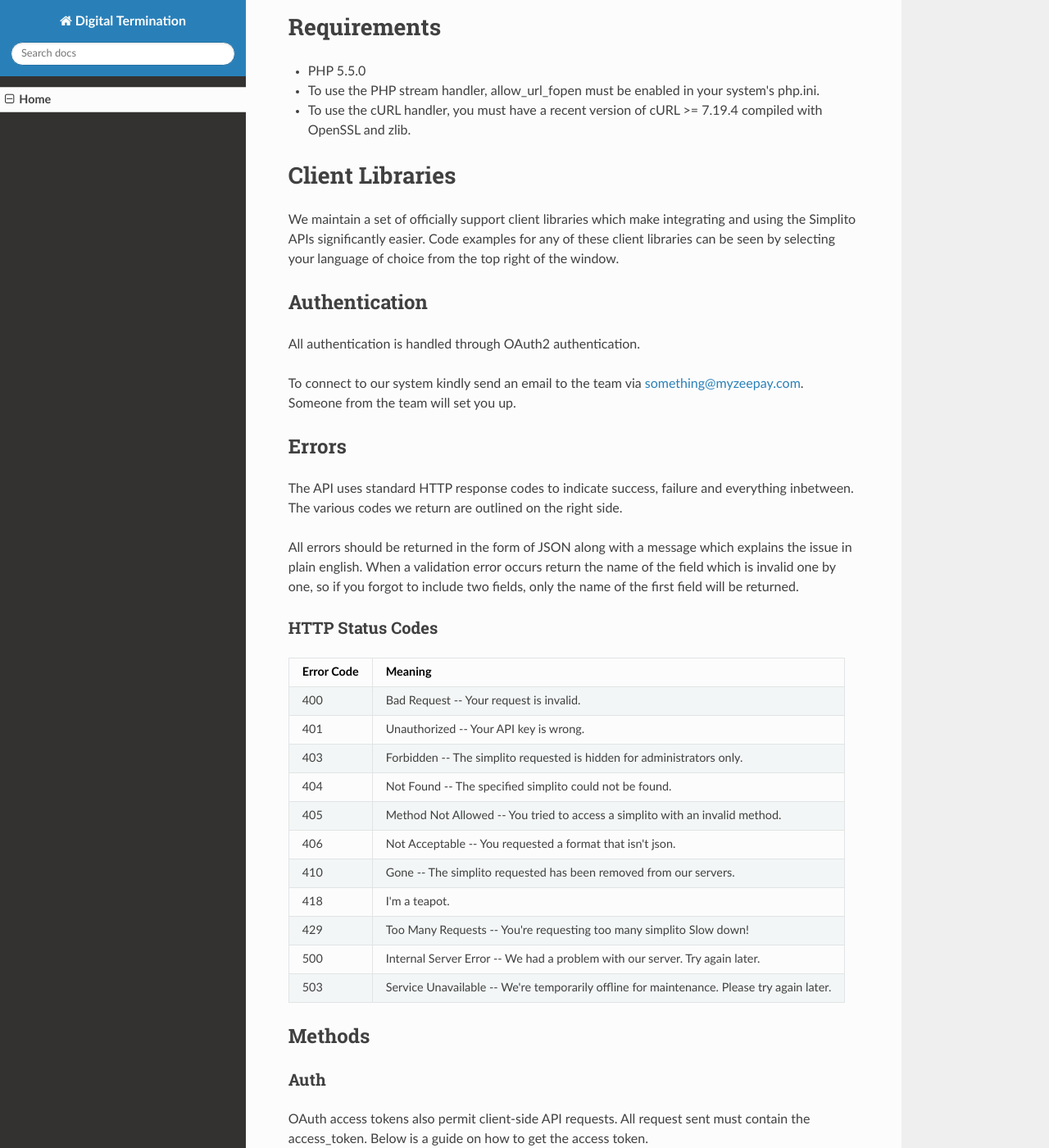
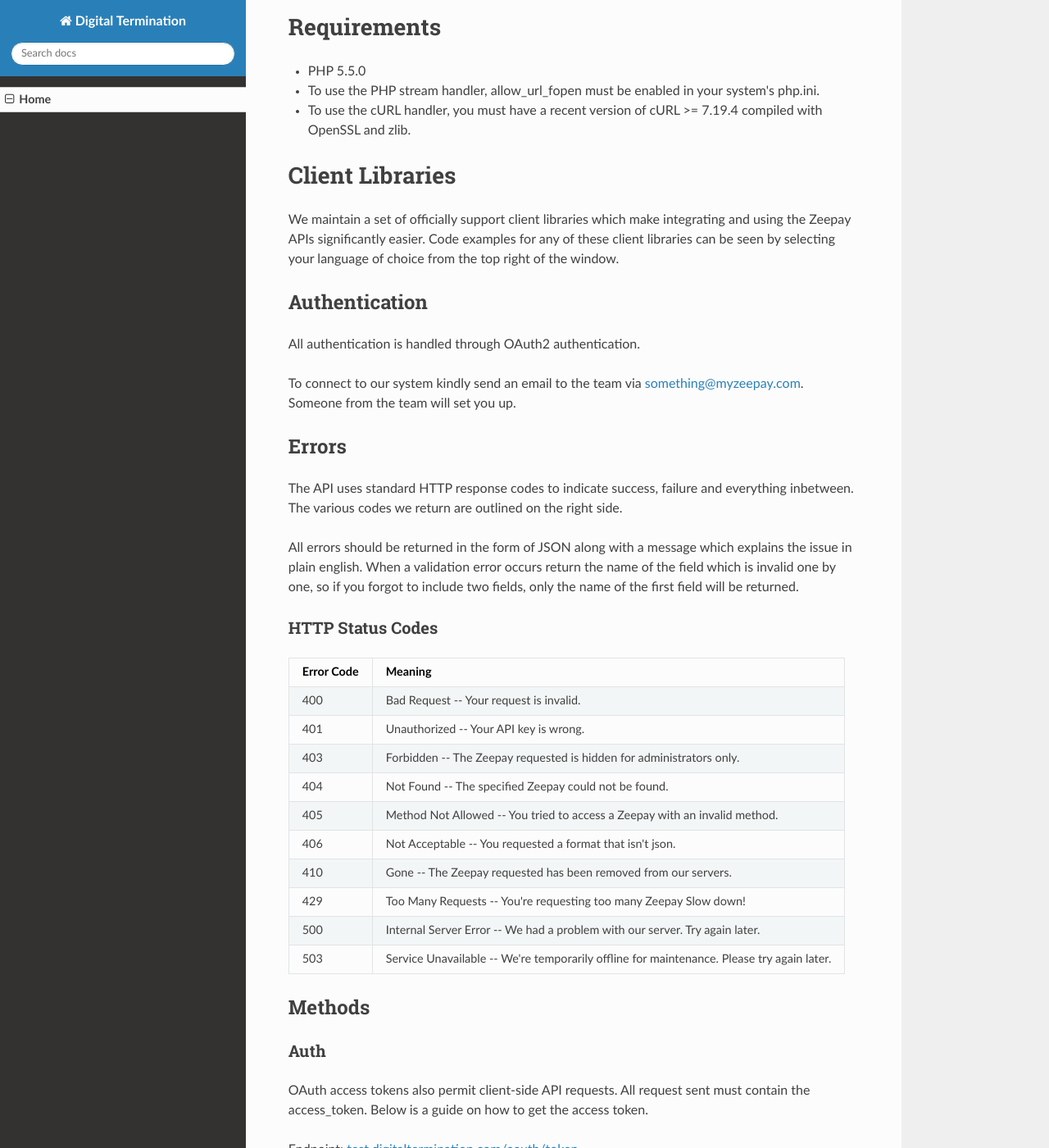
Before and after one commit to afaridanquah/digitaltermination.github.io, an MkDocs documentation site: the page built from docs/index.md, in a window 1280 px wide and 1400 px high, scrolled down 362 px. Shown: the whole window at 82% size. Built offline with MkDocs 1.6.1, drawn with Linux system fonts in a browser that asks for light colours; nearby versions of some CDN libraries; old or Windows-style settings are respelled for this version of MkDocs.

Commit message:
Update for Company Name

```diff
--- a/docs/index.md
+++ b/docs/index.md
@@ -14,7 +14,7 @@ Digital Termination API allows you to send and receive funds accross africa thro
 * To use the cURL handler, you must have a recent version of cURL >= 7.19.4 compiled with OpenSSL and zlib.
 
 # Client Libraries
-We maintain a set of officially support client libraries which make integrating and using the Simplito APIs significantly easier.
+We maintain a set of officially support client libraries which make integrating and using the Zeepay APIs significantly easier.
 Code examples for any of these client libraries can be seen by selecting your language of choice from the top right of the window.
 
 ## Authentication
@@ -34,15 +34,15 @@ Error Code | Meaning
 ---------- | -------
 400 | Bad Request -- Your request is invalid.
 401 | Unauthorized -- Your API key is wrong.
-403 | Forbidden -- The simplito requested is hidden for administrators only.
-404 | Not Found -- The specified simplito could not be found.
-405 | Method Not Allowed -- You tried to access a simplito with an invalid method.
+403 | Forbidden -- The Zeepay requested is hidden for administrators only.
+404 | Not Found -- The specified Zeepay could not be found.
+405 | Method Not Allowed -- You tried to access a Zeepay with an invalid method.
 406 | Not Acceptable -- You requested a format that isn't json.
-410 | Gone -- The simplito requested has been removed from our servers.
-418 | I'm a teapot.
-429 | Too Many Requests -- You're requesting too many simplito Slow down!
+410 | Gone -- The Zeepay requested has been removed from our servers.
+429 | Too Many Requests -- You're requesting too many Zeepay Slow down!
 500 | Internal Server Error -- We had a problem with our server. Try again later.
 503 | Service Unavailable -- We're temporarily offline for maintenance. Please try again later.
+
 
 ## Methods
 
```
Also changed, not shown: site/index.html.
